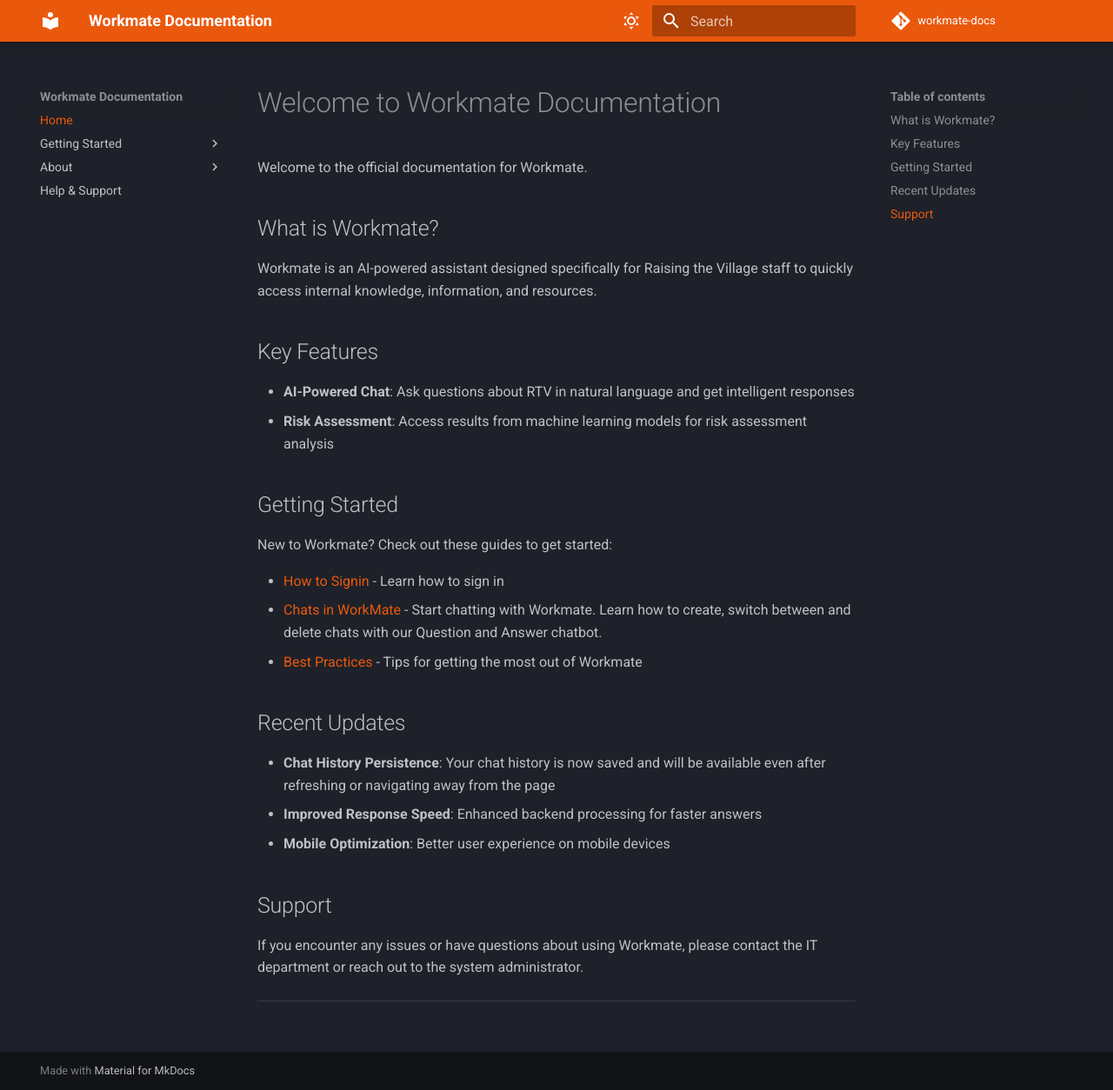
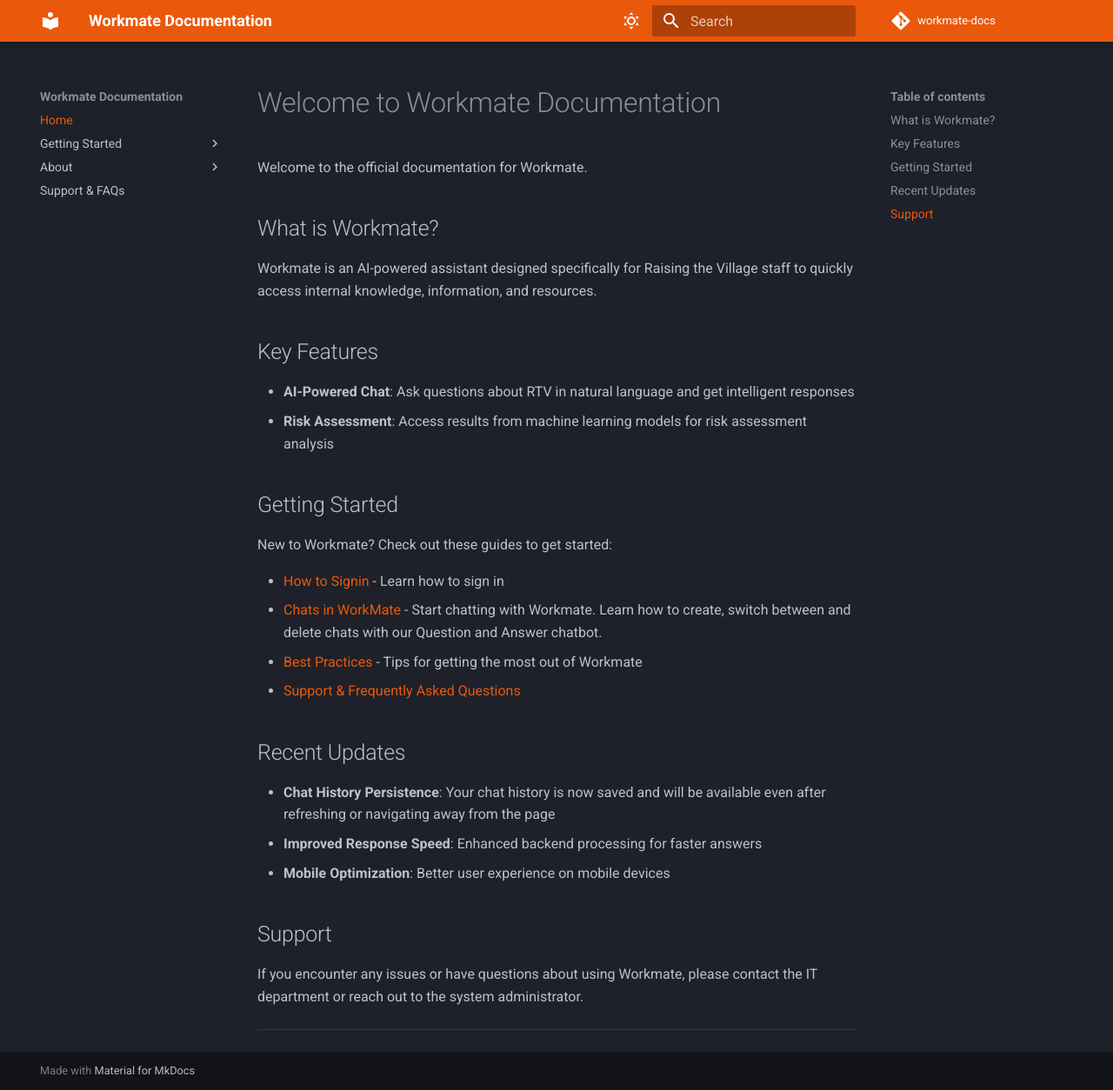
Before and after one commit to Analytics-Raising/workmate-docs, an MkDocs documentation site: the page built from docs/index.md, in a window 1280 px wide and 1254 px high. Shown: the whole window at 87% size. Built offline with MkDocs 1.6.1 and Material for MkDocs 9.7.7, drawn with Linux system fonts in a browser that asks for light colours; comment, search, counter and statistics services are not loaded.

Commit message:
feat: added faqs and support

```diff
--- a/docs/index.md
+++ b/docs/index.md
@@ -18,6 +18,7 @@
 - [How to Signin](/how_to_signin/) - Learn how to sign in
 - [Chats in WorkMate](/manage_chats/) - Start chatting with Workmate. Learn how to create, switch between and delete chats with our Question and Answer chatbot.
 - [Best Practices](#) - Tips for getting the most out of Workmate
+- [Support & Frequently Asked Questions](/support/)
 
 
 ## Recent Updates
--- a/mkdocs.yml
+++ b/mkdocs.yml
@@ -38,6 +38,7 @@
   - Getting Started:
     - How to Sign In: how_to_signin.md
     - Chats in WorkMate: manage_chats.md
+    - Support & FAQs: support.md
   - About:
     - Updates: updates.md
   - Help & Support: support.md
```
